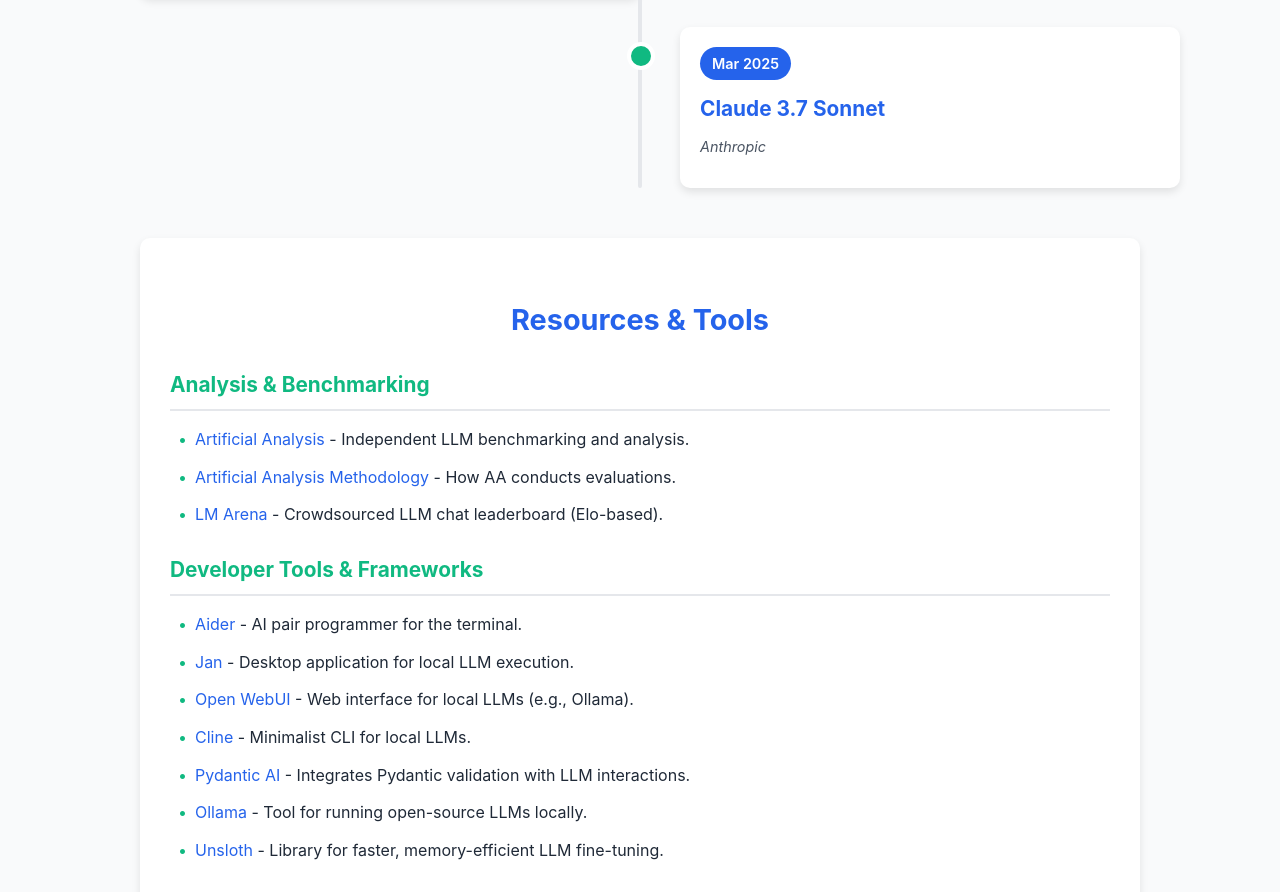
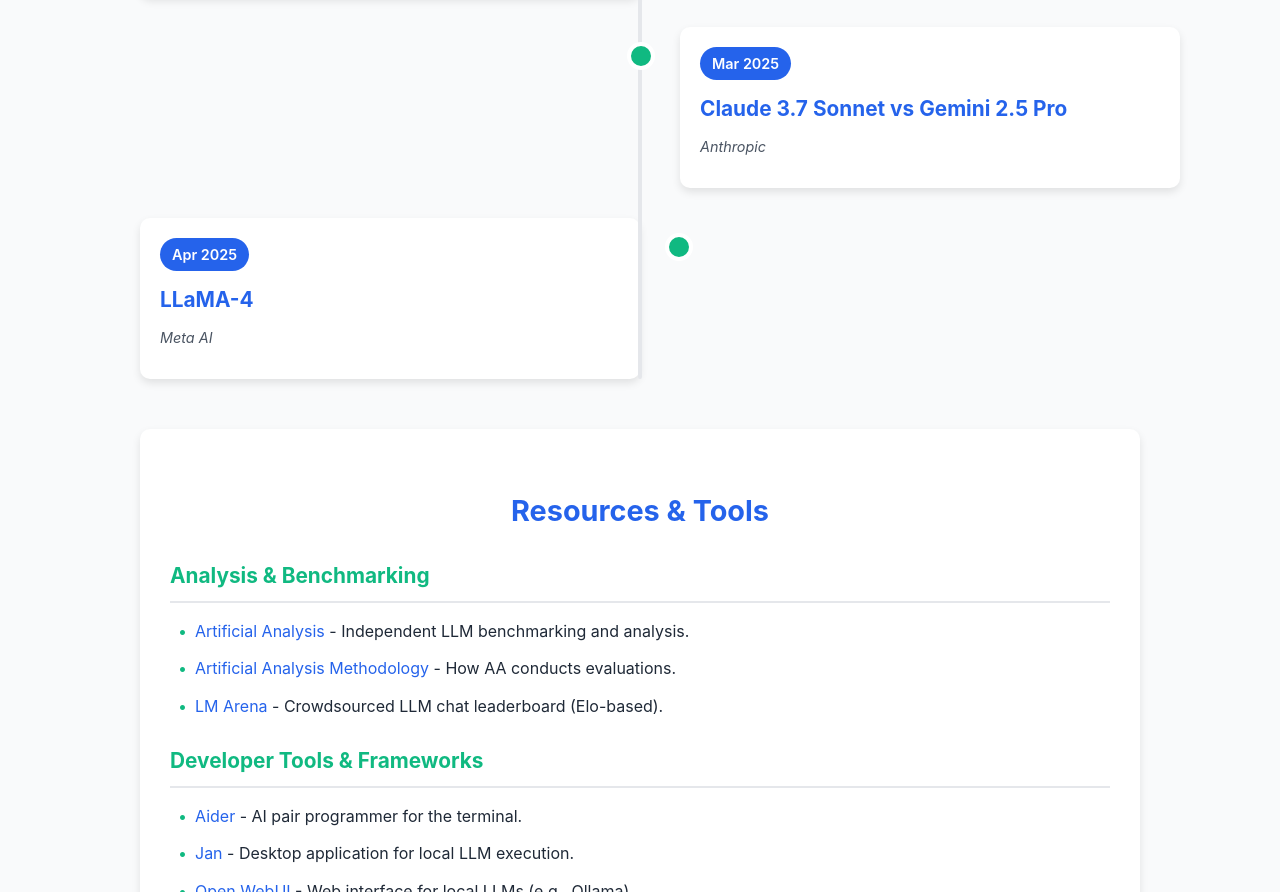
Before and after one commit to w4ester/longcontexttimeline, a plain HTML site: page index.html in a window 1280 px wide. Shown: the part 2352-3244 px from the top of the page. Drawn offline with Linux system fonts and the light colour scheme.

Commit message:
Add initial timeline implementation

```diff
--- a/index.html
+++ b/index.html
@@ -526,11 +526,19 @@
             },
             {
                 date: "Mar 2025",
-                title: "Claude 3.7 Sonnet",
+                title: "Claude 3.7 Sonnet vs Gemini 2.5 Pro",
                 authors: "Anthropic",
                 context: "Released with up to 200K token context window. Introduced 'extended thinking mode' to improve reasoning quality within the large context window, allowing Claude to better process and reason over large amounts of information.",
                 models: "Achieved 70.3% on SWE-Bench Verified in extended thinking mode. Particularly excelled in coding tasks and complex problem-solving requiring deep reasoning over extensive context. Demonstrated the power of specialized inference techniques for improving model performance even without expanding to the million-token range.",
                 paperUrl: "https://blog.getbind.co/2025/03/26/gemini-2-5-pro-vs-claude-3-7-sonnet-vs-deepseek-r1-which-model-is-the-best-for-coding/"
+            },
+            {
+                date: "Apr 2025",
+                title: "LLaMA-4",
+                authors: "Meta AI",
+                context: "Released with millions in tokens long-context window. A new attention mechanism that allows the model to efficiently process and reason over extremely long contexts.",
+                models: "Soft attention is a mechanism for LLMs to locate relevant parts within a given context. However, individual attention weights are determined by the similarity of only a single query and key token vector. This “single token attention” bottlenecks the amount of information used in distinguishing a relevant part from the rest of the context. To address this issue, we propose a new attention method, Multi-Token Attention (MTA), which allows LLMs to condition their attention weights on multiple query and key vectors simultaneously. This is achieved by applying convolution operations over queries, keys and heads, allowing nearby queries and keys to affect each other’s attention weights for more precise attention.",
+                paperUrl: "https://scontent-iad3-1.xx.fbcdn.net/v/t39.2365-6/488613880_2364644853934490_6782847731598760350_n.pdf?_nc_cat=107&ccb=1-7&_nc_sid=3c67a6&_nc_ohc=zfF2K6J-wFoQ7kNvwGrBRCO&_nc_oc=Adl_N0FaqK61xQfLhsDmzEy91mhnFxXgtG4sS8hJmNsOOLFspE-gqfg-aT32NMCg6Bc&_nc_zt=14&_nc_ht=scontent-iad3-1.xx&_nc_gid=IWVmJKc98blt0VVaozV-wg&oh=00_AfGuFKtXrNGjaAMW4K6aeD9dR3Yfi3LgqJ7rbDh621bAHA&oe=67FB1726"
             }
 
 
```
